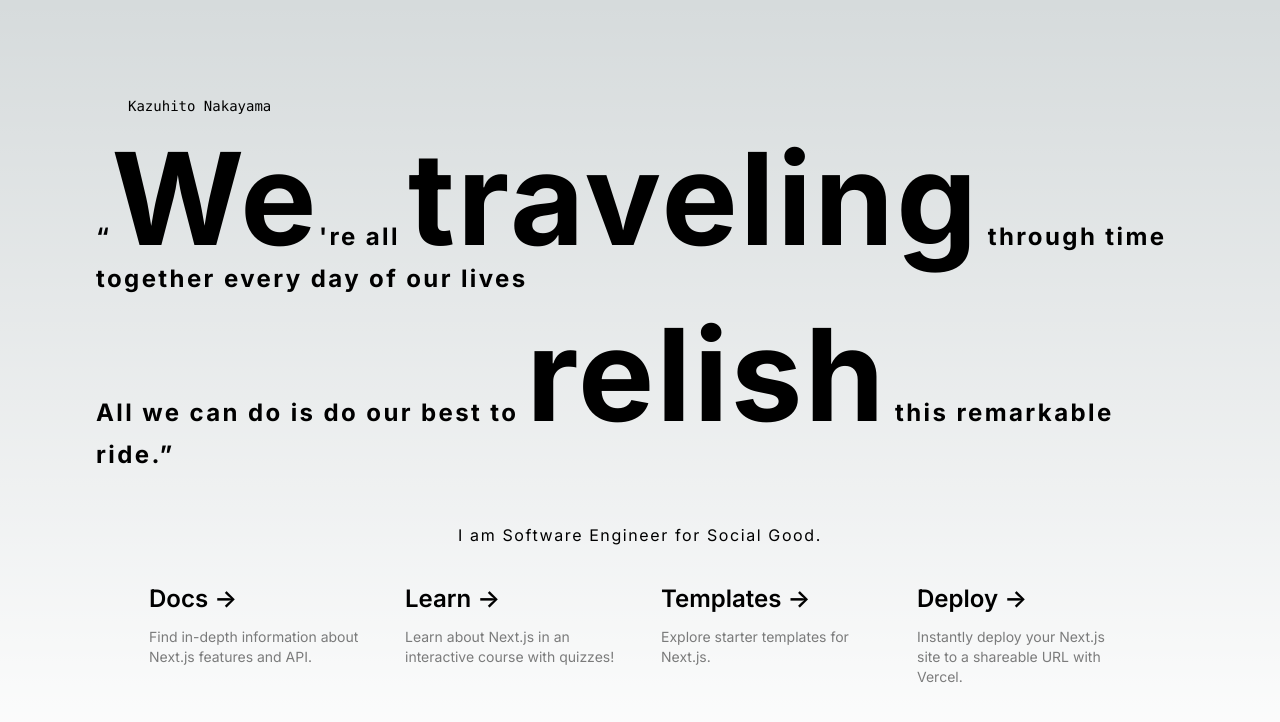
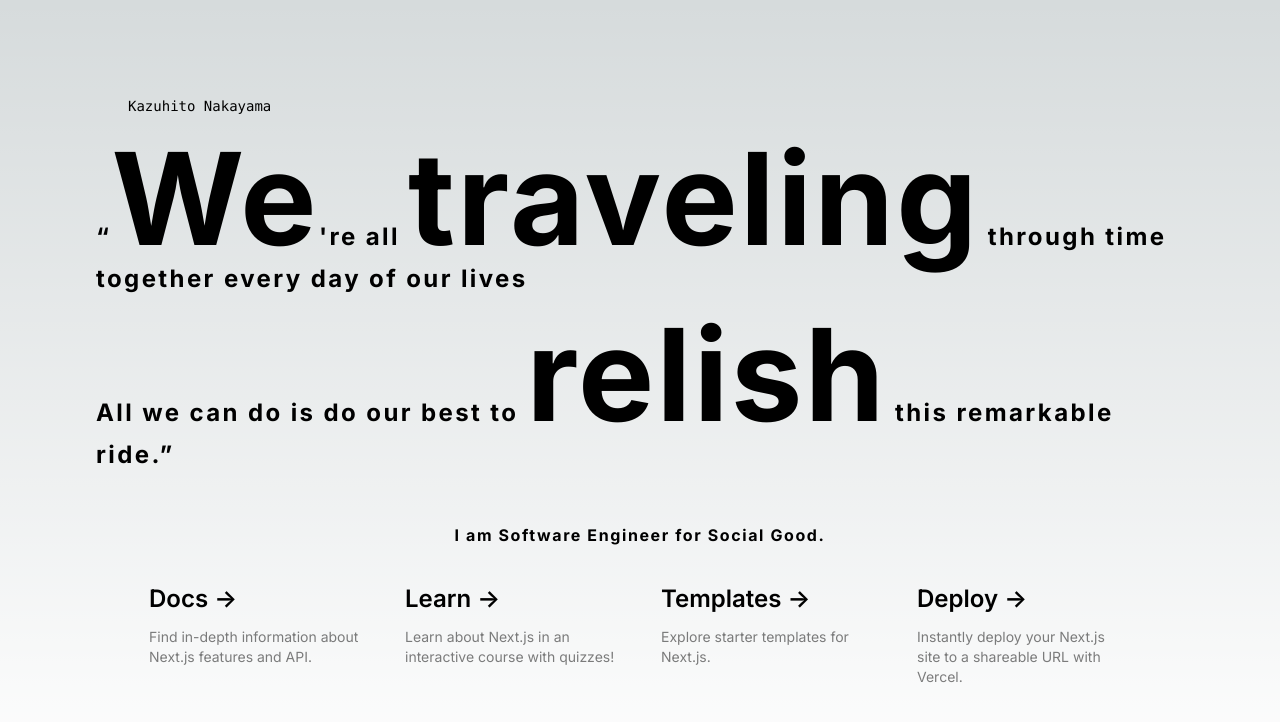
Before and after one commit to kazuhitonakayama/kazuhitonakayama-com, a Next.js app: page / in a window 1280 px wide. Shown: the top 722 px of the page. Built offline with nearby package versions, Linux system fonts and the light colour scheme.

Commit message:
fix: 太字に
========

```diff
--- a/src/app/page.tsx
+++ b/src/app/page.tsx
@@ -12,7 +12,7 @@ export default function Home() {
         <p>All we can do is do our best to <span className="sm:text-9xl">relish</span> this remarkable ride.&rdquo;</p>
       </div>
 
-      <div className="text-normal tracking-widest">
+      <div className="text-normal tracking-widest font-bold">
         <p>I am Software Engineer for Social Good.</p>
       </div>
 
```
